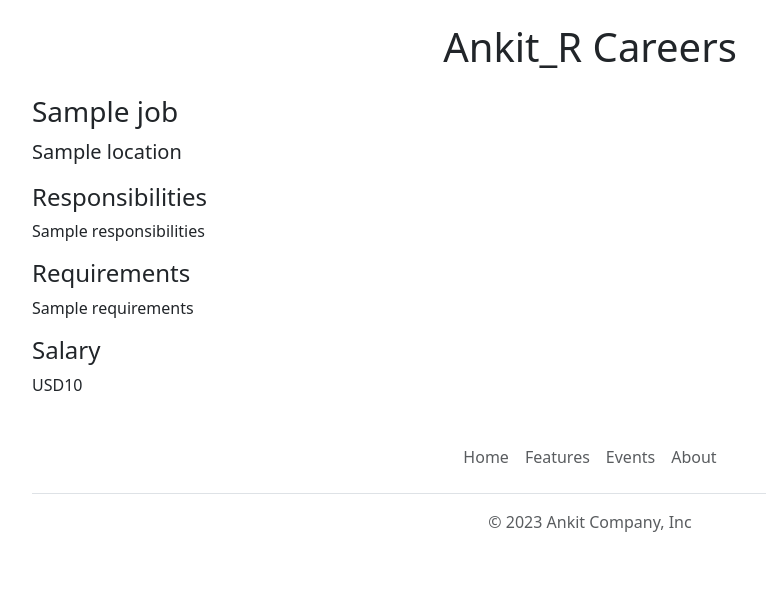
After one commit to way2ankoo/ankit-careers-website-v2, a Flask app: template templates/jobpage.html in a window 1280 px wide. The commit adds this page. Shown: the part 417-1007 px from the top of the page, without its empty margins (50-816 px from the left). Run offline with Flask 3, Linux system fonts and the light colour scheme; the template is opened without the code that fills it: most values are stand-ins (such as "Sample title", 1, 10 or a date in 2020).

Commit message:
dynamic pages added for jobs

```diff
--- a/app.py
+++ b/app.py
@@ -1,5 +1,5 @@
 from flask import Flask, render_template, jsonify
-from database import load_jobs_from_db
+from database import load_jobs_from_db, load_job_from_db
 
 app = Flask(__name__)
 
@@ -7,7 +7,7 @@ app = Flask(__name__)
 @app.route("/")
 def hello_world():
   jobs = load_jobs_from_db()
-  return render_template('home.html', jobs=jobs, company_name="Ankit_R")
+  return render_template('home.html', jobs=jobs)
 
 
 @app.route("/api/jobs")
@@ -15,6 +15,12 @@ def list_jobs():
   jobs = load_jobs_from_db()
   return jsonify(jobs)
 
+@app.route("/job/<id>")
+def show_job(id):
+  job = load_job_from_db(id)
+  if not job:
+    return "Not Found"
+  return render_template('jobpage.html', job=job)
 
 if __name__ == "__main__":
   app.run(host='0.0.0.0', debug=True)
--- /dev/null
+++ b/templates/banner.html
@@ -0,0 +1,9 @@
+<style>
+      #banner {
+        height: 360px;
+        object-fit: cover;
+        width: 100%;
+        margin-bottom: 16px;
+      }
+    </style>
+    <img class="img-fluid" id="banner" src = "https://new-careers-website.ankitrawat20.repl.co/static/banner.jpg" height="320">
--- /dev/null
+++ b/templates/bootstrap.html
@@ -0,0 +1,3 @@
+<meta charset="utf-8">
+    <meta name="viewport" content="width=device-width, initial-scale=1">
+    <link href="https://cdn.jsdelivr.net/npm/bootstrap@5.3.0-alpha1/dist/css/bootstrap.min.css" rel="stylesheet" integrity="sha384-GLhlTQ8iRABdZLl6O3oVMWSktQOp6b7In1Zl3/Jr59b6EGGoI1aFkw7cmDA6j6gD" crossorigin="anonymous">
--- a/templates/footer.html
+++ b/templates/footer.html
@@ -1,7 +1,7 @@
 <div class="container">
   <footer class="py-3 my-4">
     <ul class="nav justify-content-center border-bottom pb-3 mb-3">
-      <li class="nav-item"><a href="#" class="nav-link px-2 text-muted">Home</a></li>
+      <li class="nav-item"><a href="/" class="nav-link px-2 text-muted">Home</a></li>
       <li class="nav-item"><a href="https://google.com" class="nav-link px-2 text-muted">Features</a></li>
       <li class="nav-item"><a target="_blank" href="https://google.com" class="nav-link px-2 text-muted">Events</a></li>
       <li class="nav-item"><a href="https://google.com" class="nav-link px-2 text-muted">About</a></li>
--- a/templates/jobitem.html
+++ b/templates/jobitem.html
@@ -11,6 +11,6 @@
     {% endif %}
   </div>
   <div class="col-3">
-    <a href="mailto:ankit@ankitcareers.com?subject=Application%20for%20{{job['title']}}&body=My%20Name%3A%20%3Cyour%20name%20here%3E%0D%0A%0D%0AMy%20Resume%20link%3A%20%3Cresume%20link%3E%0D%0A%0D%0AMy%20LinkedIn%20link%3A%20%3Clinkedin%20link%3E" type="button" class="btn btn-outline-primary">Apply</a>
+    <a href="/job/{{job['id']}}" type="button" class="btn btn-outline-primary">Apply</a>
   </div>
 </div>
--- /dev/null
+++ b/templates/jobpage.html
@@ -0,0 +1,23 @@
+<!DOCTYPE HTML>
+<html>
+  <head>
+    <title>{{job.title}} - Ankit Careers</title>
+    {% include 'bootstrap.html' %}
+  </head>
+  <body>
+    {% include 'nav.html'%}
+    {% include 'banner.html' %}
+    <div class="container">
+      <h1 class="text-center mt-2 mb-4">Ankit_R Careers</h1>
+      <h3 class="mb-2">{{job.title}}</h3>
+      <p class="lead mt-0">{{job.location}}</p>
+      <h4>Responsibilities</h4>
+      <p>{{job.responsibilities}}</p>
+      <h4>Requirements</h4>
+      <p>{{job.requirements}}</p>
+      <h4>Salary</h4>
+      <p>{{job.currency}}{{job.salary}}</p>
+    </div>
+    {% include 'footer.html'%}
+  </body>
+</html>
--- a/templates/nav.html
+++ b/templates/nav.html
@@ -1,6 +1,6 @@
 <nav class="navbar bg-body-tertiary shadow-sm fixed-top bg-white">
   <div class="container-fluid">
-    <a class="navbar-brand" href="#">
+    <a class="navbar-brand" href="/">
       <img src="/static/navbar_logo.svg" alt="Logo" width="30" height="24" class="d-inline-block align-text-top">
       Ankit
     </a>
```
Also changed, not shown: database.py (+17 -9 lines), templates/home.html (+3 -13 lines).
